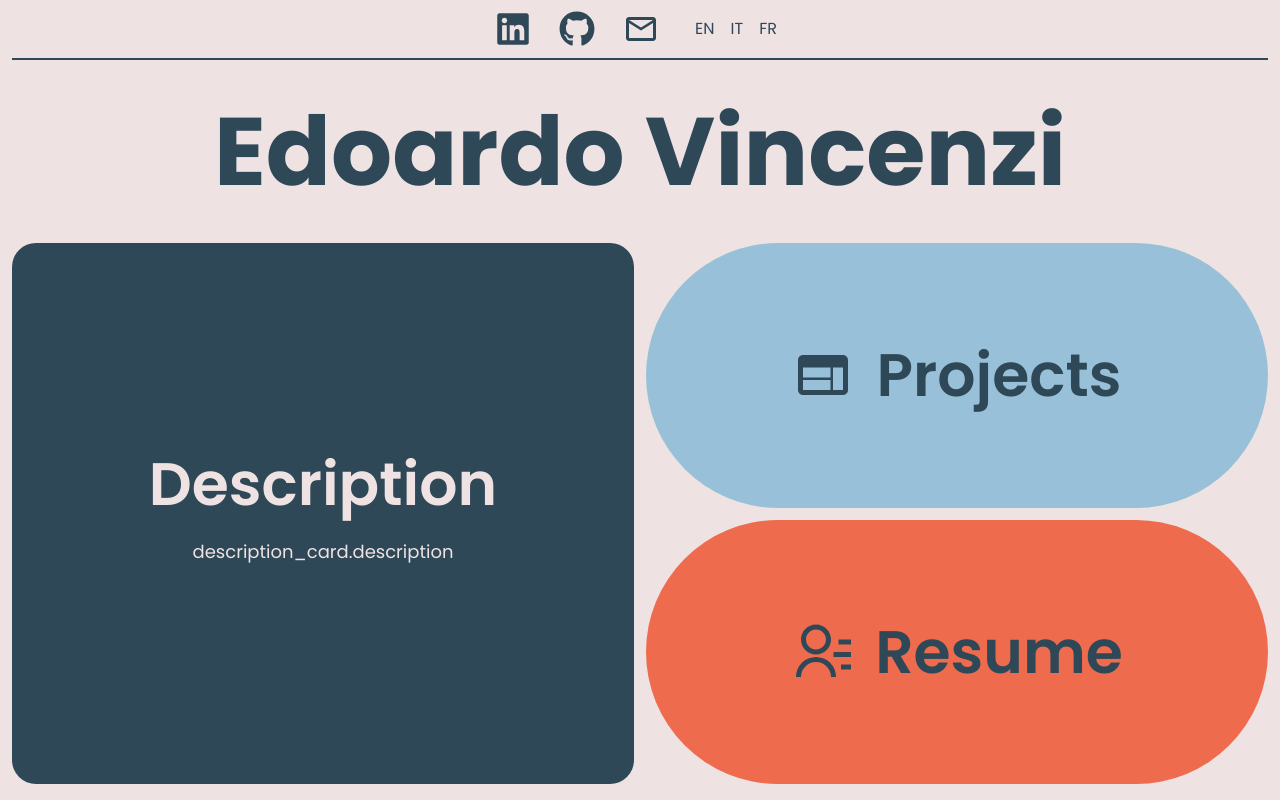
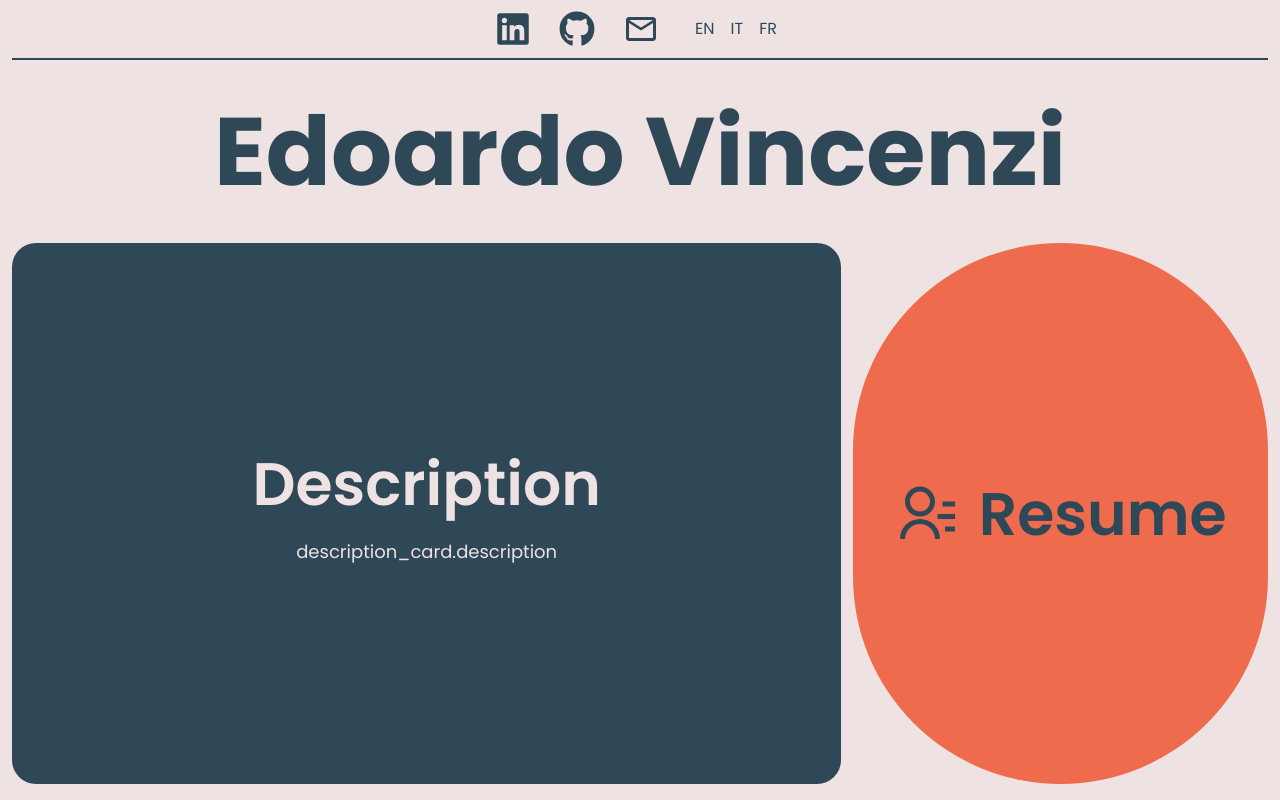
Before and after one commit to edoardovincenzi/web-site, a Next.js app: page /en in a window 1280 px wide. Built offline with nearby package versions, Linux system fonts and the light colour scheme; what i18next-resources-to-backend would draw is missing.

Commit message:
remove projets section and change description text in all language

```diff
--- a/src/app/[lng]/components/Menu.tsx
+++ b/src/app/[lng]/components/Menu.tsx
@@ -8,7 +8,7 @@ import { Trans } from 'react-i18next';
 const Menu = ({ t, lng }: any) => {
   return (
     <div className="flex max-md:flex-col w-full h-[80%] mb-4 gap-3">
-      <div className={`transition-all w-full md:w-1/2 h-4/6 md:h-full `}>
+      <div className={`transition-all w-full md:w-2/3 h-4/6 md:h-full `}>
         <div className="flex text-textCardDescription flex-col justify-center items-center h-full px-6 pt-4 pb-6 bg-bgCardDescription rounded-3xl gap-y-2 lg:gap-y-6 relative">
           <h3 className="title-card-home">
             {t('description_card.title', 'Description')}
@@ -24,8 +24,8 @@ const Menu = ({ t, lng }: any) => {
           </p>
         </div>
       </div>
-      <div className="h-2/6 flex flex-col w-full md:h-full md:w-1/2 gap-3">
-        <Link
+      <div className="h-2/6 flex flex-col w-full md:h-full md:w-1/3 gap-3">
+        {/* <Link
           href={`/${lng}/projects`}
           replace
           className="card-small-home bg-bgCard1"
@@ -34,7 +34,7 @@ const Menu = ({ t, lng }: any) => {
           <h3 className="title-card-home">
             {t('projects_card.title', 'Projects')}
           </h3>
-        </Link>
+        </Link> */}
         <Link
           href={`/${lng}/resume`}
           replace
@@ -52,7 +52,4 @@ const Menu = ({ t, lng }: any) => {
 
 export default Menu;
 
-const descriptionDefaultText = `I am a passionate FRONT-END programmer with solid experience in designing and developing various types of web projects. I am motivated to create extraordinary user experiences using the latest technologies and innovative designs.
-My passion for running has taught me the importance of perseverance and discipline, which I apply to my work as well.
-I enjoy collaborating with other industry professionals to create high-quality digital products that meet the needs of clients.
-`;
+const descriptionDefaultText = `I am a <0>software developer</0> with almost 5 years of experience, having worked in both front-end and back-end. This experience has allowed me to gain a comprehensive understanding of software development. <1></1> <1></1>I strongly believe that investing in the <0>fundamentals of programming</0>, <0>algorithms</0>, and <0>design patterns</0> is crucial to becoming a better developer. <1></1> <1></1>Exploring and experimenting with new technologies is always a valuable learning opportunity. Having self-confidence and maintaining a critical eye can be challenging, but it leads to greater openness and allows for constant growth and improvement.`;
--- a/src/app/[lng]/globals.css
+++ b/src/app/[lng]/globals.css
@@ -10,7 +10,7 @@
     @apply text-4xl md:text-6xl;
   }
   .card-small-home {
-    @apply flex justify-center items-center h-1/2 rounded-full gap-6 cursor-pointer;
+    @apply flex justify-center items-center h-full rounded-full gap-6 cursor-pointer;
   }
   .footer-icon {
     @apply text-4xl cursor-pointer;
--- a/src/app/i18n/locales/en/home.json
+++ b/src/app/i18n/locales/en/home.json
@@ -2,7 +2,7 @@
   "home_title": "Edoardo Vincenzi",
   "description_card": {
     "title": "Description",
-    "description": "I am a passionate <0>FRONT-END</0> programmer with a strong experience in designing and developing various types of web projects. I am motivated to create extraordinary user experiences using the <0>latest technologies and innovative designs</0>.<1></1><1></1> My passion for running has taught me the importance of <0>perseverance and discipline</0>, which I also apply in my work. <1></1> I enjoy collaborating with other professionals in the industry to create <0>high-quality digital products that meet the needs of clients</0>."
+    "description": "I am a <0>software developer</0> with almost 5 years of experience, having worked in both front-end and back-end. This experience has allowed me to gain a comprehensive understanding of software development. <1></1> <1></1>I strongly believe that investing in the <0>fundamentals of programming</0>, <0>algorithms</0>, and <0>design patterns</0> is crucial to becoming a better developer. <1></1> <1></1>Exploring and experimenting with new technologies is always a valuable learning opportunity. Having self-confidence and maintaining a critical eye can be challenging, but it leads to greater openness and allows for constant growth and improvement."
   },
   "projects_card": {
     "title": "Projects"
--- a/src/app/i18n/locales/fr/home.json
+++ b/src/app/i18n/locales/fr/home.json
@@ -2,7 +2,7 @@
   "home_title": "Edoardo Vincenzi",
   "description_card": {
     "title": "Description",
-    "description": "Je suis un programmeur passionné du <0>FRONT-END</0> avec une solide expérience dans la conception et le développement de projets web de différentes natures. Je suis motivé à créer des expériences utilisateur extraordinaires en utilisant les <0>dernières technologies et des designs innovants</0>. <1></1> <1></1> Ma passion pour la course m'a enseigné l'importance de la <0>persévérance et de la discipline</0>, que j'applique également dans mon travail. <1></1> J'aime collaborer avec d'autres professionnels de l'industrie pour créer des produits numériques de <0>haute qualité qui répondent aux besoins des clients</0>."
+    "description": "Je suis un <0>développeur de logiciels</0> avec près de 5 ans d'expérience, ayant travaillé à la fois en front-end et en back-end. Cette expérience m'a permis de comprendre de manière exhaustive le développement de logiciels. <1></1> <1></1>Je crois fermement que investir dans les <0>fondamentaux de la programmation</0>, les <0>algorithmes</0> et les <0>patterns de conception</0> est crucial pour devenir un meilleur développeur. <1></1> <1></1>Explorer et expérimenter de nouvelles technologies est toujours une précieuse occasion d'apprentissage. Avoir confiance en soi et maintenir un esprit critique peut être difficile, mais cela conduit à une plus grande ouverture d'esprit et permet une croissance et une amélioration constantes."
   },
   "projects_card": {
     "title": "Projets"
--- a/src/app/i18n/locales/it/home.json
+++ b/src/app/i18n/locales/it/home.json
@@ -2,7 +2,7 @@
   "home_title": "Edoardo Vincenzi",
   "description_card": {
     "title": "Descrizione",
-    "description": "Sono un appassionato programmatore <0>FRONT-END</0> con una solida esperienza nella progettazione e nello sviluppo di progetti web di varia natura. Sono motivato a creare esperienze utente straordinarie utilizzando le <0>ultime tecnologie e design innovativi</0>. <1></1> <1></1> La mia passione per la corsa mi ha insegnato l'importanza della <0>perseveranza e della disciplina</0>, che applico anche nel mio lavoro. <1></1> Mi piace collaborare con altri professionisti del settore per creare prodotti digitali di <0>alta qualità che soddisfino le esigenze dei clienti</0>."
+    "description": "Sono uno <0>sviluppatore software</0> con quasi 5 anni di esperienza, avendo lavorato sia nel front-end che nel back-end. Questa esperienza mi ha permesso di acquisire una comprensione completa dello sviluppo del software. <1></1> <1></1>Credo fermamente che investire nei <0>fondamenti della programmazione</0>, negli <0>algoritmi</0> e nei <0>pattern di progettazione</0> sia cruciale per diventare un miglior sviluppatore. <1></1> <1></1>Esplorare e sperimentare nuove tecnologie è sempre un'opportunità di apprendimento preziosa. Avere fiducia in se stessi e mantenere un occhio critico può essere difficile, ma porta a una maggiore apertura mentale e consente una crescita e un miglioramento costanti."
   },
   "projects_card": {
     "title": "Progetti"
```
